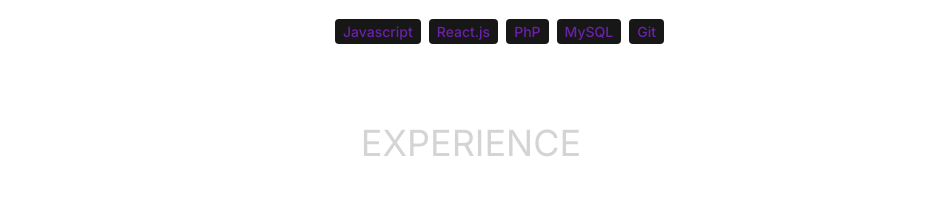
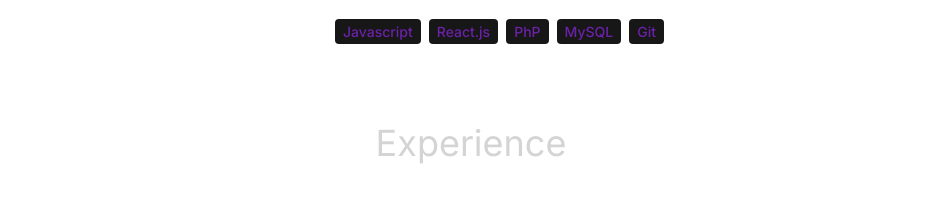
Before and after one commit to Khusan-Khujakeldiev/portfolio-website, a React (Vite) app: page / in a window 1280 px wide. Shown: the part 2420-2633 px from the top of the page, without its empty margins (169-1100 px from the left). Built offline with nearby package versions, Linux system fonts and the light colour scheme.

Commit message:
Change H1 from All caps to lowercase in experince component

```diff
--- a/src/components/Experience.jsx
+++ b/src/components/Experience.jsx
@@ -10,7 +10,7 @@ function Experience() {
         transition={{ duration: 0.5 }}
         className=" my-20 text-center text-4xl"
       >
-        EXPERIENCE
+        Experience
       </motion.h1>
       <div>
         {EXPERIENCES.map((experience, index) => (
```
